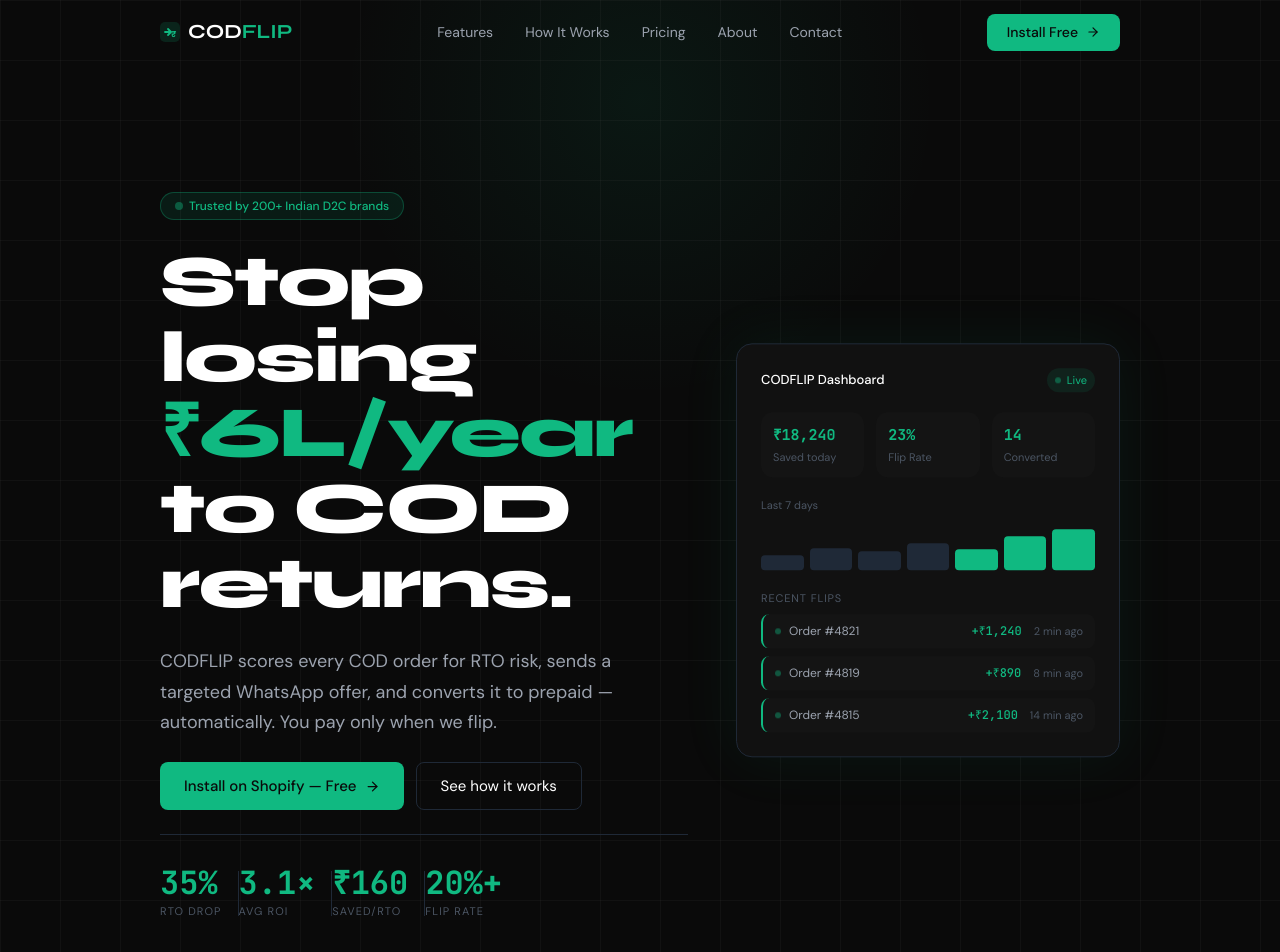
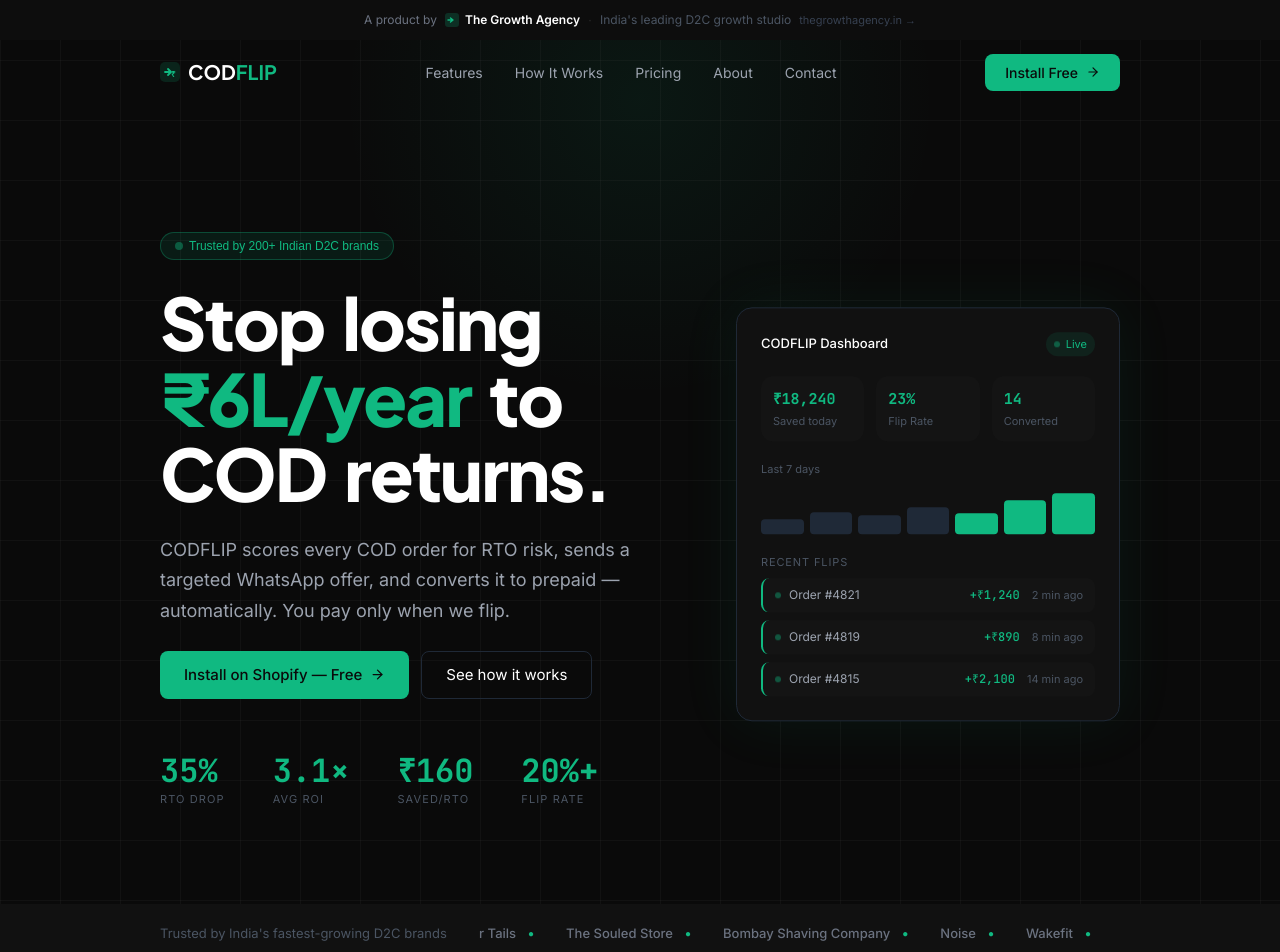
Before and after one commit to TheGrowthAgency2026/CODFLIPweb, a Next.js app: page / in a window 1280 px wide. Shown: the top 952 px of the page. Built offline with nearby package versions, Linux system fonts and the light colour scheme.

Commit message:
unwanted dashes are removed , email and whatsapp added of thegrowthagency

```diff
--- a/src/app/layout.tsx
+++ b/src/app/layout.tsx
@@ -1,17 +1,17 @@
 import type { Metadata } from 'next'
-import { Syne, DM_Sans, JetBrains_Mono } from 'next/font/google'
+import { Plus_Jakarta_Sans, Inter, JetBrains_Mono } from 'next/font/google'
 import './globals.css'
 
-const syne = Syne({
+const plusJakartaSans = Plus_Jakarta_Sans({
   subsets: ['latin'],
-  weight: ['700', '800'],
+  weight: ['600', '700', '800'],
   variable: '--font-syne',
   display: 'swap',
 })
 
-const dmSans = DM_Sans({
+const inter = Inter({
   subsets: ['latin'],
-  weight: ['400', '500'],
+  weight: ['400', '500', '600'],
   variable: '--font-dm-sans',
   display: 'swap',
 })
@@ -44,7 +44,7 @@
   return (
     <html
       lang="en"
-      className={`${syne.variable} ${dmSans.variable} ${jetbrainsMono.variable}`}
+      className={`${plusJakartaSans.variable} ${inter.variable} ${jetbrainsMono.variable}`}
     >
       <body>{children}</body>
     </html>
--- a/src/app/page.tsx
+++ b/src/app/page.tsx
@@ -1,3 +1,4 @@
+import AgencyBanner from '@/components/AgencyBanner'
 import Navbar from '@/components/Navbar'
 import HeroSection from '@/components/HeroSection'
 import SocialProofBar from '@/components/SocialProofBar'
@@ -12,6 +13,7 @@
 export default function Home() {
   return (
     <main style={{ background: '#0a0a0a', position: 'relative', zIndex: 1 }}>
+      <AgencyBanner />
       <Navbar />
       <HeroSection />
       <SocialProofBar />
--- /dev/null
+++ b/src/components/AgencyBanner.tsx
@@ -0,0 +1,44 @@
+'use client'
+
+export default function AgencyBanner() {
+  return (
+    <div
+      className="fixed top-0 left-0 right-0 z-[60] flex items-center justify-center h-10 px-4 gap-2"
+      style={{ background: '#0d0d0d' }}
+    >
+      <span style={{ fontFamily: 'var(--font-dm-sans)', fontSize: '12px', color: '#6B7280' }}>
+        A product by
+      </span>
+      <a
+        href="https://www.thegrowthagency.in/"
+        target="_blank"
+        rel="noopener noreferrer"
+        className="flex items-center gap-1.5 transition-colors duration-200"
+        style={{ fontFamily: 'var(--font-dm-sans)', fontSize: '12px', fontWeight: 600, color: '#fff' }}
+        onMouseEnter={(e) => (e.currentTarget.style.color = '#10B981')}
+        onMouseLeave={(e) => (e.currentTarget.style.color = '#fff')}
+      >
+        <svg width="14" height="14" viewBox="0 0 14 14" fill="none">
+          <rect width="14" height="14" rx="3" fill="rgba(16,185,129,0.2)" />
+          <path d="M3 7h5M5.5 5l2.5 2-2.5 2" stroke="#10B981" strokeWidth="1.4" strokeLinecap="round" strokeLinejoin="round" />
+        </svg>
+        The Growth Agency
+      </a>
+      <span style={{ color: '#2d2d2d', fontSize: '12px' }}>·</span>
+      <span style={{ fontFamily: 'var(--font-dm-sans)', fontSize: '12px', color: '#4B5563' }}>
+        India&apos;s leading D2C growth studio
+      </span>
+      <a
+        href="https://www.thegrowthagency.in/"
+        target="_blank"
+        rel="noopener noreferrer"
+        className="hidden sm:inline transition-colors duration-200"
+        style={{ fontFamily: 'var(--font-dm-sans)', fontSize: '11px', color: '#374151' }}
+        onMouseEnter={(e) => (e.currentTarget.style.color = '#10B981')}
+        onMouseLeave={(e) => (e.currentTarget.style.color = '#374151')}
+      >
+        thegrowthagency.in →
+      </a>
+    </div>
+  )
+}
--- a/src/components/AgencySection.tsx
+++ b/src/components/AgencySection.tsx
@@ -21,7 +21,7 @@
   return (
     <section
       className="py-24 px-6 md:px-12 lg:px-24"
-      style={{ background: '#111111', borderTop: '1px solid #1F2937', borderBottom: '1px solid #1F2937' }}
+      style={{ background: '#111111' }}
     >
       <div className="max-w-6xl mx-auto">
         <div className="grid lg:grid-cols-2 gap-16 items-center">
--- a/src/components/ContactSection.tsx
+++ b/src/components/ContactSection.tsx
@@ -15,15 +15,15 @@
   {
     icon: Mail,
     title: 'Email us',
-    sub: 'hello@thegrowthagency.in',
-    link: { href: 'mailto:hello@thegrowthagency.in', label: 'hello@thegrowthagency.in' },
+    sub: 'support@thegrowthagency.in',
+    link: { href: 'mailto:support@thegrowthagency.in', label: 'support@thegrowthagency.in' },
   },
   {
     icon: MessageCircle,
     title: 'WhatsApp',
     sub: 'Chat with us on WhatsApp',
     link: {
-      href: 'https://wa.me/91?text=Hi%2C%20I%27m%20interested%20in%20CODFLIP%20for%20my%20Shopify%20store',
+      href: 'https://wa.me/919664200912?text=Hi%2C%20I%27m%20interested%20in%20CODFLIP%20for%20my%20Shopify%20store',
       label: '→ Chat on WhatsApp',
     },
   },
@@ -36,7 +36,7 @@
   const [form, setForm] = useState({ storeName: '', name: '', email: '', volume: '', message: '' })
   const [status, setStatus] = useState<'idle' | 'loading' | 'success'>('idle')
 
-  const handleSubmit = async (e: React.FormEvent) => {
+  const handleSubmit = async (e: React.FormEvent<HTMLFormElement>) => {
     e.preventDefault()
     setStatus('loading')
     await new Promise((r) => setTimeout(r, 1200))
--- a/src/components/FeaturesSection.tsx
+++ b/src/components/FeaturesSection.tsx
@@ -102,7 +102,7 @@
                   </p>
                 </div>
 
-                <div style={{ marginTop: 'auto', paddingTop: '12px', borderTop: '1px solid #1F2937' }}>
+                <div style={{ marginTop: 'auto', paddingTop: '16px' }}>
                   <span style={{ fontFamily: 'var(--font-jetbrains)', fontSize: '12px', color: '#10B981' }}>
                     {f.stat}
                   </span>
--- a/src/components/Footer.tsx
+++ b/src/components/Footer.tsx
@@ -24,7 +24,7 @@
   }
 
   return (
-    <footer style={{ background: '#0a0a0a', borderTop: '1px solid #1F2937', padding: '48px 0 0' }}>
+    <footer style={{ background: '#0a0a0a', padding: '48px 0 0' }}>
       <div className="max-w-6xl mx-auto px-6 md:px-12 lg:px-24">
         <div className="grid md:grid-cols-3 gap-10 pb-12">
           {/* Column 1 — Brand */}
@@ -104,7 +104,7 @@
         {/* Bottom bar */}
         <div
           className="flex flex-col sm:flex-row items-center justify-between gap-3 py-6"
-          style={{ borderTop: '1px solid #1F2937' }}
+          style={{ paddingTop: '24px' }}
         >
           <p style={{ fontFamily: 'var(--font-dm-sans)', fontSize: '13px', color: '#4B5563' }}>
             © 2025 CODFLIP · Built by{' '}
--- a/src/components/HeroSection.tsx
+++ b/src/components/HeroSection.tsx
@@ -41,7 +41,7 @@
   return (
     <section
       className="relative min-h-screen flex items-center overflow-hidden"
-      style={{ background: '#0a0a0a', paddingTop: '96px' }}
+      style={{ background: '#0a0a0a', paddingTop: '136px' }}
     >
       {/* Glow orb */}
       <div
@@ -135,15 +135,11 @@
               initial={{ opacity: 0 }}
               animate={{ opacity: 1 }}
               transition={{ duration: 0.6, delay: 0.8 }}
-              className="flex flex-wrap gap-0 pt-8"
-              style={{ borderTop: '1px solid #1F2937' }}
+              className="flex flex-wrap gap-x-8 gap-y-4 pt-8"
             >
-              {metrics.map((m, i) => (
-                <div key={m.label} className="flex items-stretch">
+              {metrics.map((m) => (
+                <div key={m.label}>
                   <MetricItem {...m} />
-                  {i < metrics.length - 1 && (
-                    <div style={{ width: '1px', background: '#1F2937', margin: '4px 0', minHeight: '40px' }} />
-                  )}
                 </div>
               ))}
             </motion.div>
--- a/src/components/HowItWorks.tsx
+++ b/src/components/HowItWorks.tsx
@@ -106,7 +106,7 @@
                   {step.num}
                 </div>
                 {i < steps.length - 1 && (
-                  <div style={{ width: '1px', flex: 1, background: '#1F2937', minHeight: '48px', marginTop: '4px' }} />
+                  <div style={{ flex: 1, minHeight: '48px' }} />
                 )}
               </div>
 
--- a/src/components/Navbar.tsx
+++ b/src/components/Navbar.tsx
@@ -23,11 +23,11 @@
 
   return (
     <nav
-      className="fixed top-0 left-0 right-0 z-50 transition-all duration-300"
+      className="fixed left-0 right-0 z-50 transition-all duration-300"
       style={{
-        background: scrolled ? 'rgba(10,10,10,0.8)' : 'transparent',
-        backdropFilter: scrolled ? 'blur(12px)' : 'none',
-        borderBottom: scrolled ? '1px solid #1F2937' : 'none',
+        top: '40px',
+        background: scrolled ? 'rgba(10,10,10,0.85)' : 'transparent',
+        backdropFilter: scrolled ? 'blur(16px)' : 'none',
       }}
     >
       <div className="max-w-6xl mx-auto px-6 md:px-12 lg:px-24 h-16 flex items-center justify-between">
@@ -94,7 +94,7 @@
       {mobileOpen && (
         <div
           className="md:hidden px-6 pb-6 pt-2 flex flex-col gap-4"
-          style={{ background: 'rgba(10,10,10,0.95)', borderBottom: '1px solid #1F2937' }}
+          style={{ background: 'rgba(10,10,10,0.95)' }}
         >
           {navLinks.map((link) => (
             <a
--- a/src/components/SocialProofBar.tsx
+++ b/src/components/SocialProofBar.tsx
@@ -17,7 +17,7 @@
   return (
     <div
       className="w-full overflow-hidden"
-      style={{ background: '#111111', borderTop: '1px solid #1F2937', borderBottom: '1px solid #1F2937', padding: '20px 0' }}
+      style={{ background: '#111111', padding: '20px 0' }}
     >
       <div className="max-w-6xl mx-auto px-6 md:px-12 lg:px-24 flex items-center gap-8">
         <p
```
Also changed, not shown: src/components/PricingSection.tsx (+74 -93 lines).
